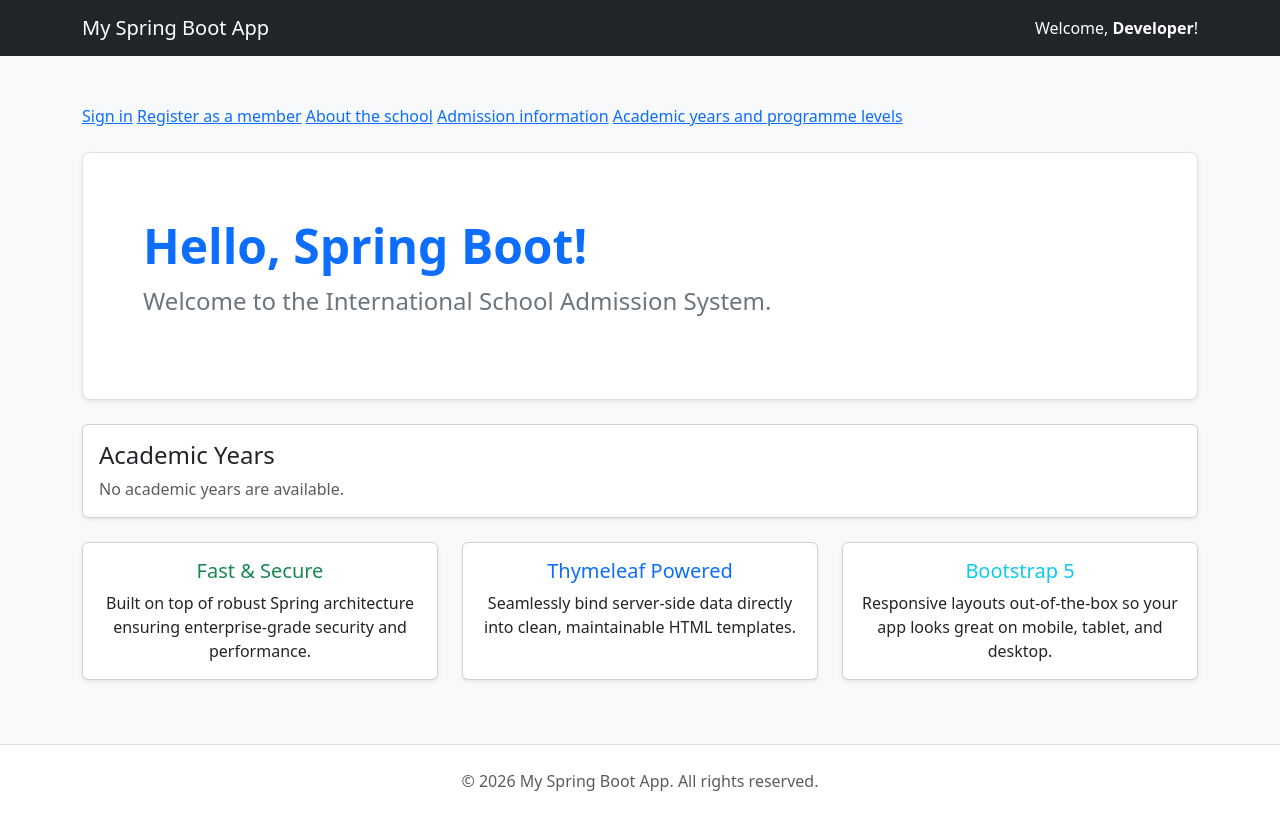
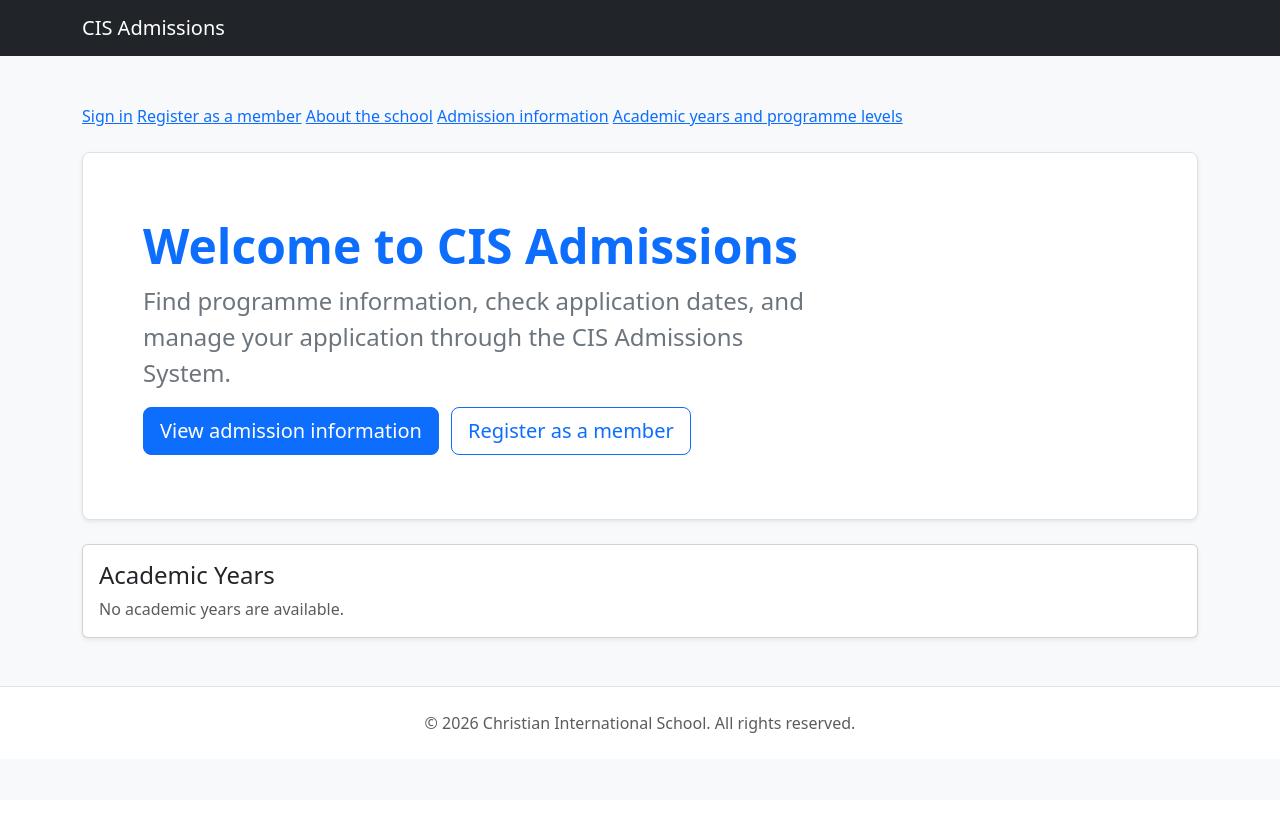
Before and after one commit to wwa3123/SEHS4701-International-School-Admission-System, a Spring Boot app: page / in a window 1280 px wide. After the commit the page ends 733 px from the top, so only its background shows below. Run offline with Spring Boot 4, Linux system fonts and the light colour scheme; data that the repository does not hold is empty; some of the project's set-up classes (security, data sources, template engines, error pages and the like) are left out, and stand-ins take their place.

Commit message:
feat: Reworked the home page to remove the developer/framework placeholders and focus on admissions,

```diff
--- a/src/main/java/hk/edu/sehs4701/cissas/controller/web/DummyHomeController.java
+++ b/src/main/java/hk/edu/sehs4701/cissas/controller/web/HomeController.java
@@ -7,18 +7,17 @@ import org.springframework.web.bind.annotation.GetMapping;
 import org.springframework.ui.Model;
 
 @Controller
-public class DummyHomeController {
+public class HomeController {
     private final AcademicYearService academicYearService;
 
     @Autowired
-    public DummyHomeController(AcademicYearService academicYearService) {
+    public HomeController(AcademicYearService academicYearService) {
         this.academicYearService = academicYearService;
     }
 
     @GetMapping("/")
     public String index(Model model) {
-        model.addAttribute("appName", "My Spring Boot App");
-        model.addAttribute("username", "Developer");
+        model.addAttribute("appName", "CIS Admissions");
         model.addAttribute("academicYears", academicYearService.list());
         return "index";
     }
--- a/src/main/resources/templates/index.html
+++ b/src/main/resources/templates/index.html
@@ -3,23 +3,18 @@
 <head>
     <meta charset="UTF-8">
     <meta name="viewport" content="width=device-width, initial-scale=1.0">
-    <title th:text="${appName}">Spring Boot App</title>
+    <title th:text="${appName}">CIS Admissions</title>
     <!-- Bootstrap 5 CSS CDN -->
     <link href="https://cdn.jsdelivr.net/npm/bootstrap@5.3.2/dist/css/bootstrap.min.css" rel="stylesheet">
 </head>
 <body class="bg-light">
 
-<!-- Navigation Bar -->
 <nav class="navbar navbar-expand-lg navbar-dark bg-dark">
     <div class="container">
-        <a class="navbar-brand" href="#" th:text="${appName}">Spring Boot App</a>
-        <span class="navbar-text text-white">
-                Welcome, <span th:text="${username}" class="fw-bold">Guest</span>!
-            </span>
+        <a class="navbar-brand" th:href="@{/}" th:text="${appName}">CIS Admissions</a>
     </div>
 </nav>
 
-<!-- Main Content Container -->
 <div class="container my-5">
     <nav aria-label="Admissions navigation" class="mb-4">
         <a th:href="@{/login}">Sign in</a>
@@ -39,10 +34,12 @@
     </nav>
     <div class="p-5 mb-4 bg-white rounded-3 shadow-sm border">
         <div class="container-fluid py-3">
-            <h1 class="display-5 fw-bold text-primary">Hello, Spring Boot!</h1>
+            <h1 class="display-5 fw-bold text-primary">Welcome to CIS Admissions</h1>
             <p class="col-md-8 fs-4 text-secondary">
-                Welcome to the International School Admission System.
+                Find programme information, check application dates, and manage your application through the CIS Admissions System.
             </p>
+            <a class="btn btn-primary btn-lg me-2" th:href="@{/admission-info}">View admission information</a>
+            <a class="btn btn-outline-primary btn-lg" th:href="@{/membership/register}">Register as a member</a>
         </div>
     </div>
 
@@ -75,38 +72,10 @@
         </div>
     </section>
 
-    <!-- Feature Cards Row -->
-    <div class="row text-center">
-        <div class="col-md-4 mb-3">
-            <div class="card h-100 shadow-sm">
-                <div class="card-body">
-                    <h5 class="card-title text-success">Fast & Secure</h5>
-                    <p class="card-text">Built on top of robust Spring architecture ensuring enterprise-grade security and performance.</p>
-                </div>
-            </div>
-        </div>
-        <div class="col-md-4 mb-3">
-            <div class="card h-100 shadow-sm">
-                <div class="card-body">
-                    <h5 class="card-title text-primary">Thymeleaf Powered</h5>
-                    <p class="card-text">Seamlessly bind server-side data directly into clean, maintainable HTML templates.</p>
-                </div>
-            </div>
-        </div>
-        <div class="col-md-4 mb-3">
-            <div class="card h-100 shadow-sm">
-                <div class="card-body">
-                    <h5 class="card-title text-info">Bootstrap 5</h5>
-                    <p class="card-text">Responsive layouts out-of-the-box so your app looks great on mobile, tablet, and desktop.</p>
-                </div>
-            </div>
-        </div>
-    </div>
 </div>
 
-<!-- Footer -->
 <footer class="text-center py-4 text-muted border-top bg-white">
-    <p class="mb-0">&copy; 2026 <span th:text="${appName}">Spring Boot App</span>. All rights reserved.</p>
+    <p class="mb-0">&copy; 2026 Christian International School. All rights reserved.</p>
 </footer>
 
 <!-- Bootstrap 5 JS Bundle CDN -->
```
Also changed, not shown: 2 other files.
